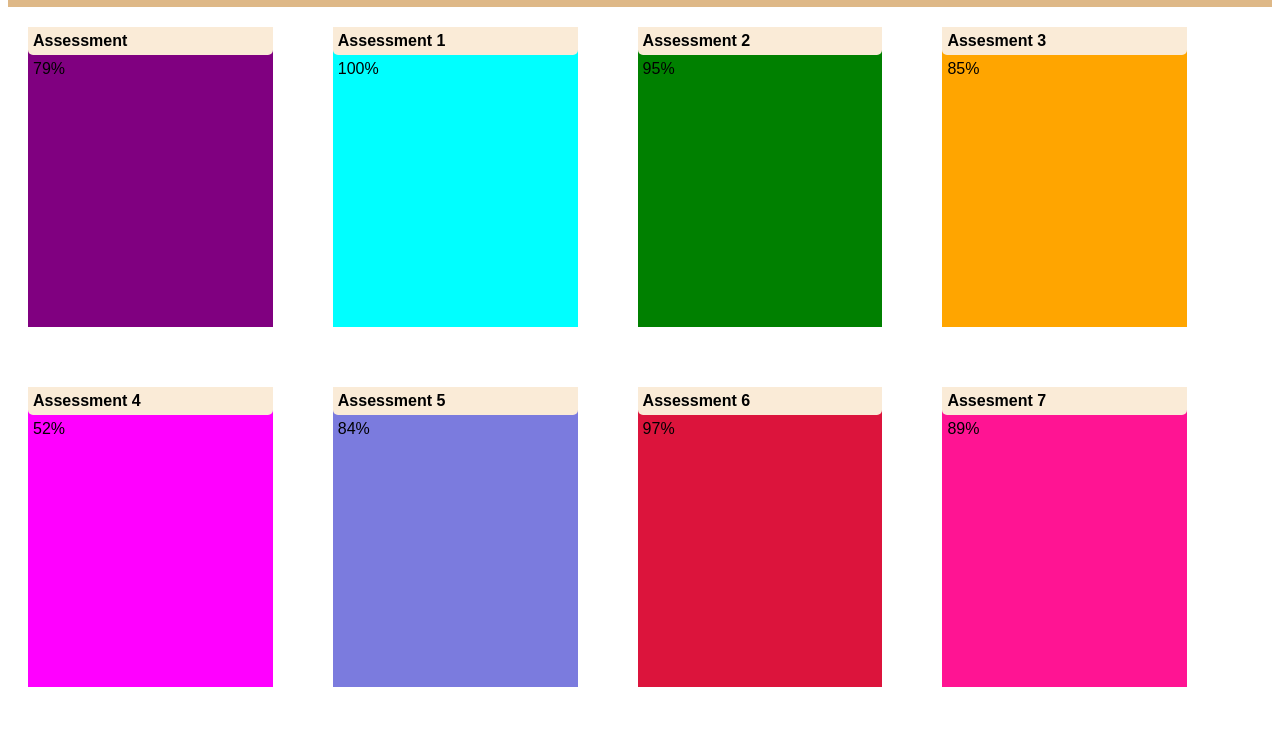
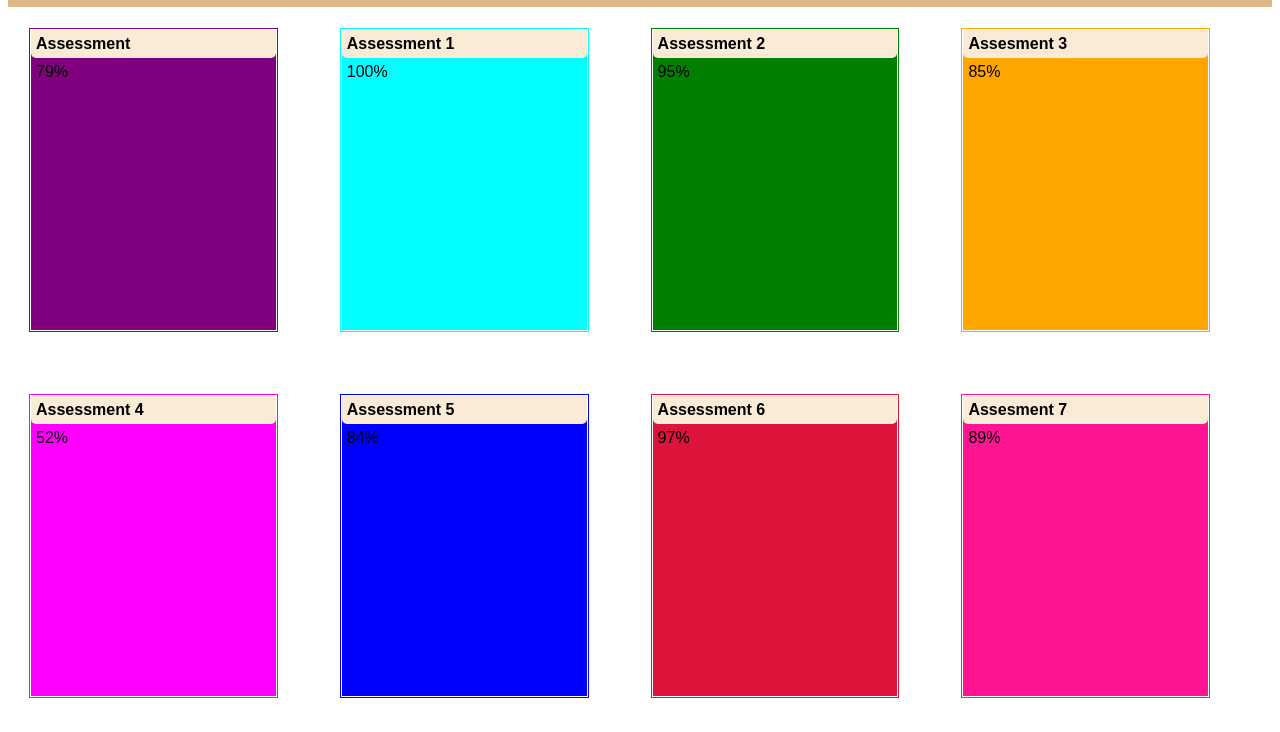
Before and after one commit to banks-dey/T4G_Group2, a plain HTML site: page index.html in a window 1280 px wide. Shown: the part 68-800 px from the top of the page. Drawn offline with Linux system fonts and the light colour scheme.

Commit message:
adding all changes

```diff
--- a/src/style.css
+++ b/src/style.css
@@ -71,18 +71,68 @@
 /*Color for each card*/
 
 .cardpurple{ background-color: purple;
-width: 20%; height:300px; }
+width: 20%; height:300px;
+border-style: double;
+}
+.cardpurple:hover{
+    border: 5px purple(0, 0, 0);
+    border-style: dashed;
+}
 .cardcyan{ background-color:cyan;
-width: 20%; height: 300px;}
+width: 20%; height: 300px;
+border-style: double;
+}
+.cardcyan:hover{
+    border: 5px black(0, 0, 0);
+    border-style: dashed;
+}
 .cardgreen{ background-color: green;
-width: 20%;height: 300px;}
+width: 20%;height: 300px;
+border-style: double;}
+.cardgreen:hover{
+    border: 5px green(0, 0, 0);
+    border-style: dashed;
+}
+
 .cardorange{ background-color: orange;
-width: 20%;height: 300px;}
+width: 20%;height: 300px;
+border-style: double;}
+
+.cardorange:hover{
+    border: 5px orange(0, 0, 0);
+    border-style: dashed;
+}
 .cardmagenta{ background-color: magenta;
-width: 20%;height: 300px;}
-.cardlavender{ background-color: rgb(123, 123, 222);
-width: 20%;height: 300px;}
+width: 20%;height: 300px;
+border-style: double;}
+
+.cardmagenta:hover{
+    border: 5px magenta(0, 0, 0);
+    border-style: dashed;
+}
+
+.cardlavender{ background-color: blue;
+width: 20%;height: 300px;
+border-style: double;}
+
+.cardlavender:hover{
+    border: 5px blue(0, 0, 0);
+    border-style: dashed;
+}
+
 .cardcrimson{ background-color: crimson;
-width: 20%;height: 300px;}
+width: 20%;height: 300px;
+border-style: double;}
+
+.cardcrimson:hover{
+    border: 5px crimson(0, 0, 0);
+    border-style: dashed;
+}
 .cardbeige{background-color: deeppink;
-width: 20%;height: 300px;}
+width: 20%;height: 300px;
+border-style: double;}
+
+.cardbeige:hover{
+    border: 5px deeppink(0, 0, 0);
+    border-style: dashed;
+}
```
